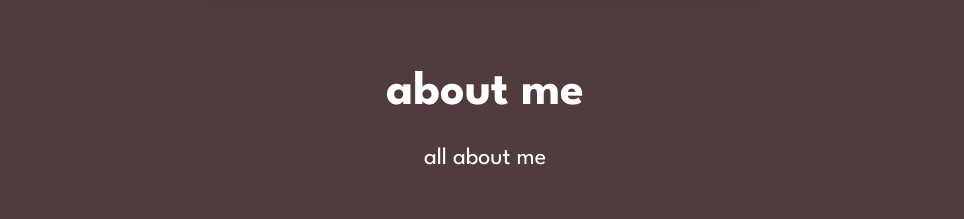
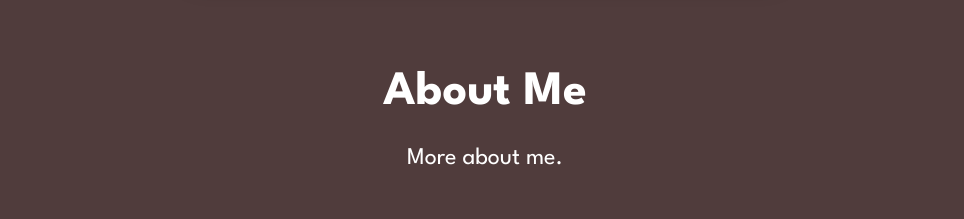
Before and after one commit to haylietan/haylie-portfolio-include, a React (Create React App) app: page /aboutme in a window 1280 px wide. Shown: the part 203-422 px from the top of the page, without its empty margins (155-1119 px from the left). Built offline with nearby package versions, Linux system fonts and the light colour scheme.

Commit message:
Changed Headshot Image

```diff
--- a/src/components/aboutMe.js
+++ b/src/components/aboutMe.js
@@ -5,8 +5,8 @@ export const AboutMe = () => {
     return (
         <>
             <div class="page-layout">
-                <h1>about me</h1>
-                <p>all about me</p>
+                <h1>About Me</h1>
+                <p>More about me.</p>
 
                 <div class='about-parent'>
                     <div class='child' id="child-narrow">Haylie Tan</div>
```
Also changed, not shown: src/Images/headshothaylie.jpg.
